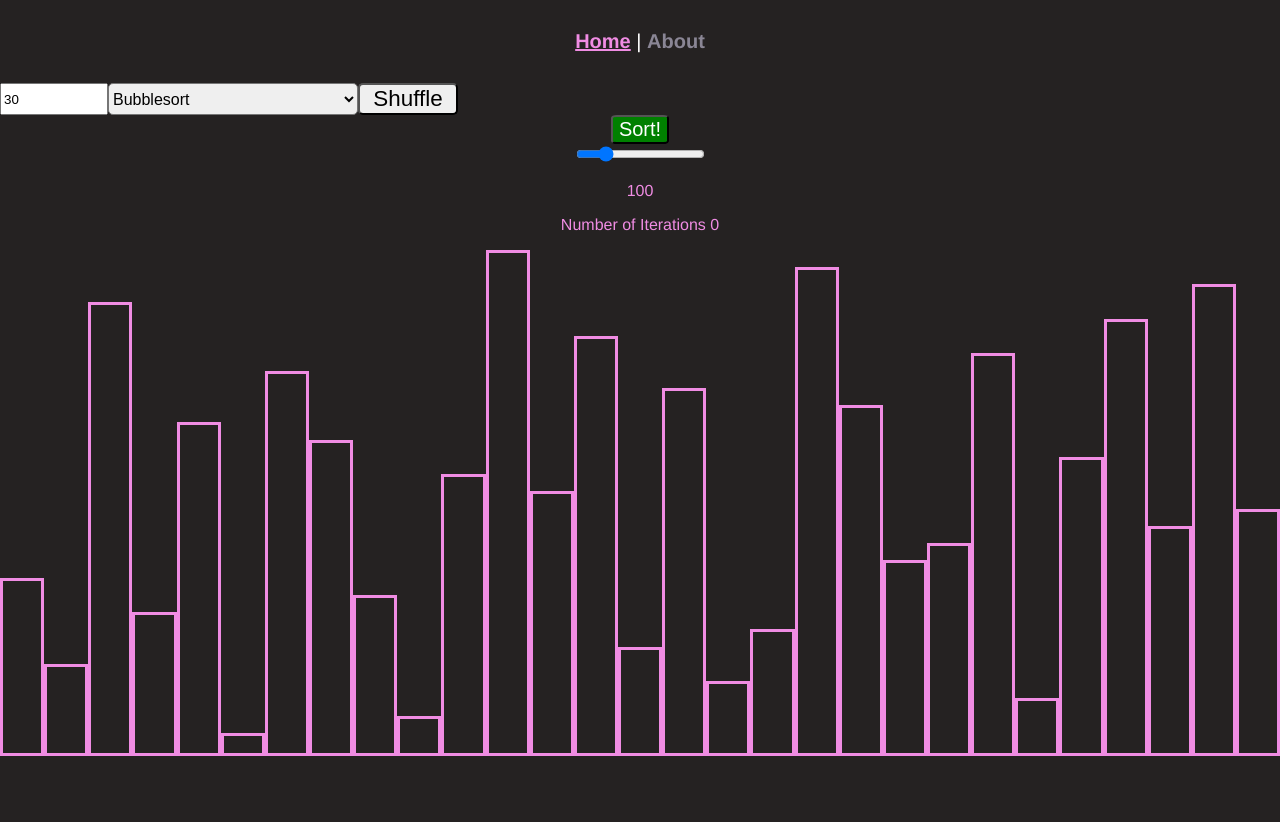
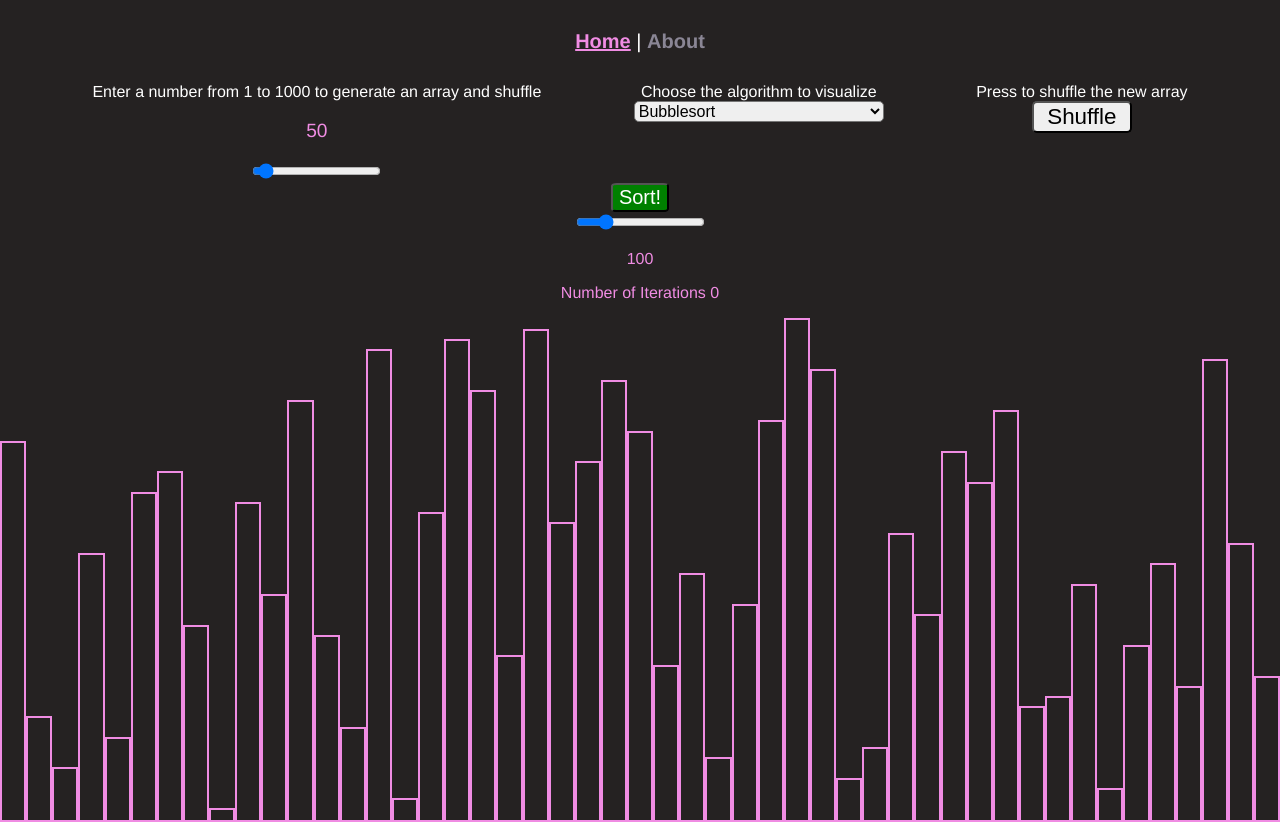
Before and after one commit to imhappyfor/Algorithm-Visualizer-VueJS, a Vue app: page / in a window 1280 px wide. Before the commit the page ends 800 px from the top, so only its background shows below. Built offline with nearby package versions, Linux system fonts and the light colour scheme.

Commit message:
added slider for home

```diff
--- a/src/components/BubbleSort.vue
+++ b/src/components/BubbleSort.vue
@@ -49,6 +49,7 @@ methods:{
           'height': (item/arrLen)*500 + 'px',
           // 'background-color': 'red',
           'border' : (100/arrLen) + 'px solid #f08ce3'
+
           }
       },
       bubbleSortMethod(arr){
@@ -171,8 +172,7 @@ mounted(){
     display: flex;
     justify-content:space-evenly;
     align-items: flex-end;
-    flex-grow: 1;
-    /* margin: 0px 200px 0px 200px; */
-
+    /* flex-grow: 1;         */
+    /* flex-shrink: 1; */
   }
 </style>
--- a/src/views/Home.vue
+++ b/src/views/Home.vue
@@ -1,13 +1,26 @@
 <template>
   <div>
-    <div style="display: flex; justify-content: left">
-    <input v-model.number.lazy="arraySize" type="number" style="width:100px" @change="arrayCreation(arraySize)"/>
-    <select v-model="currentTab" style="font-size: 1em;width: 250px; margin-left: 0px; border-radius:5px ">
-    <option disabled value="">Please select an algorithm</option>
-    <option v-for="tab in tabs" :key='tab'>   {{tab}}   </option>
-    </select>
-    <button @click="onClickChild(arr)" style="font-size: 1.4em; border-radius: 5px; width: 100px;;">Shuffle</button>
+    <div style="display: flex; justify-content: space-evenly">
+      <div>
+      <label for="number-input" > Enter a number from 1 to 1000 to generate an array and shuffle</label>
+      <br style="clear:both;" />
+      <p>{{this.arraySize}}</p>
+      <input type="range" min="0" max="1000" value="100" v-model.number="arraySize" @change="arrayCreation(arraySize)" step="1">
 
+      </div>
+      <div>
+        <label for="tab-selection" > Choose the algorithm to visualize</label>
+        <br style="clear:both;" />
+        <select id="tab-selection" v-model="currentTab" style="font-size: 1em;width: 250px; margin-left: 0px; border-radius:5px ">
+          <option disabled value="">Please select an algorithm</option>
+          <option v-for="tab in tabs" :key='tab'>   {{tab}}   </option>
+        </select>
+      </div>
+      <div>
+      <label for="shuffle-button" > Press to shuffle the new array</label>
+      <br style="clear:both;" />
+      <button id="shuffle-button" @click="onClickChild(arr)" style="font-size: 1.4em; border-radius: 5px; width: 100px;;">Shuffle</button>
+      </div>
     </div>
     <!-- <div id="template" > -->
     <!-- <canvas id="myCanvas" style="border:1.5px solid #f08ce3;"></canvas> -->
@@ -35,7 +48,7 @@ export default {
       arr : [],
       low : 0,
       high : 0,
-      arraySize: 30,
+      arraySize: 50,
       currentTab: 'Bubblesort',
       tabs: ['Quicksort', 'Bubblesort'],
     }
@@ -79,7 +92,10 @@ watch:{
 </script>
 
 <style scoped>
-
+ p {
+   font-size: 1.2em;
+   color: #f08ce3;
+ }
 #template {
   /* colors */
   background-color: rgb(255, 255, 255);
@@ -97,6 +113,7 @@ watch:{
   color: #f08ce3;
 }
 
+
 #myCanvas{
   /* width: 100%; */
   margin: 0;
```
